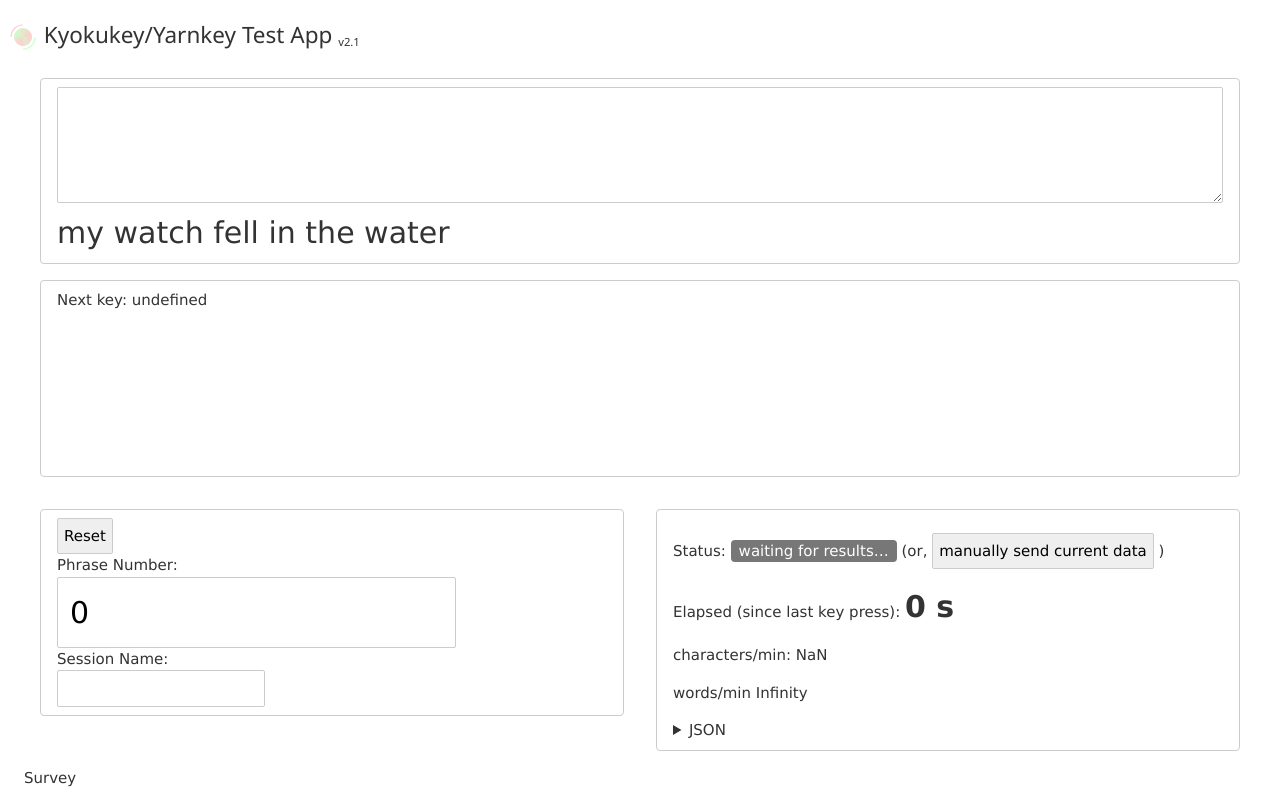
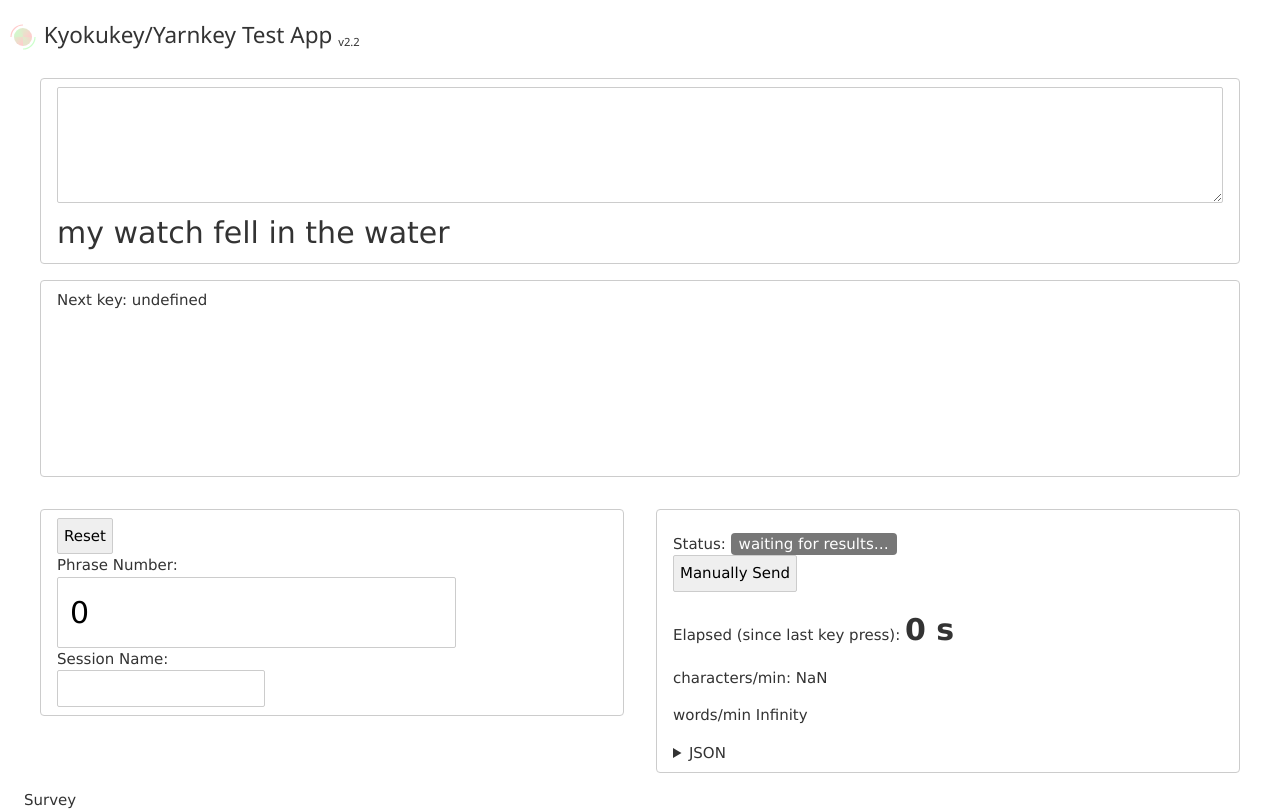
Before and after one commit to nyiyui/kyokukey, a Svelte app: page / in a window 1280 px wide. Built offline with nearby package versions, Linux system fonts and the light colour scheme.

Commit message:
simplify lang

```diff
--- a/src/App.svelte
+++ b/src/App.svelte
@@ -99,7 +99,7 @@
   <h1 style="font-size: 1.5em;">
     <img src="favicon.svg" alt="Icon" height="30px" />
     Kyokukey/Yarnkey Test App
-    <sub style="font-size: 0.5em;">v2.1</sub>
+    <sub style="font-size: 0.5em;">v2.2</sub>
   </h1>
   <div class="w3-container">
     <section>
--- a/src/Data.svelte
+++ b/src/Data.svelte
@@ -97,9 +97,8 @@
     {:else if status == Status.ERROR}
     <span role="status" class="sent-status error">error!</span>
     {/if}
-    (or,
-    <input type="button" value="manually send current data" on:click={send} />
-    )
+    <br />
+    <input type="button" value="Manually Send" on:click={send} />
   </p>
   <p>
     Elapsed (since last key press):
```
